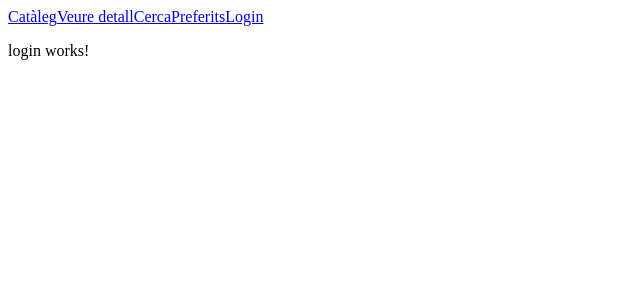
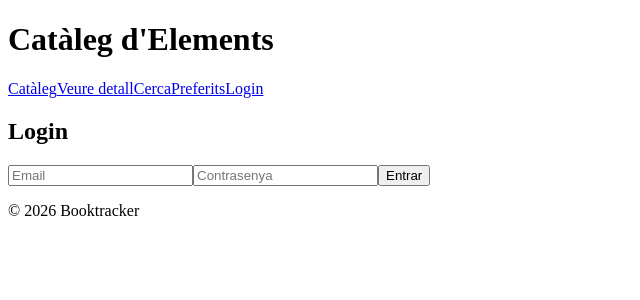
Before and after one commit to esther-cabrera/booktracker, an Angular app: page /login in a window 1280 px wide. Shown: the top 300 px of the page, without its empty margins (0-640 px from the left). Built offline with nearby package versions, Linux system fonts and the light colour scheme.

Commit message:
Exercici 2 eac 4, credencials

```diff
--- a/src/app/app.component.html
+++ b/src/app/app.component.html
@@ -1 +1,14 @@
-<app-navegacio></app-navegacio> <router-outlet></router-outlet>
+<div class="app-container">
+  <header>
+    <h1>Catàleg d'Elements</h1>
+  </header>
+
+  <main>
+    <app-navegacio></app-navegacio>
+    <router-outlet></router-outlet>
+  </main>
+
+  <footer>
+    <p>&copy; 2026 Booktracker</p>
+  </footer>
+</div>
--- a/src/app/app.routes.ts
+++ b/src/app/app.routes.ts
@@ -4,15 +4,18 @@ import { CercaComponent } from './pages/cerca/cerca.component';
 import { DetallComponent } from './pages/detall/detall.component';
 import { PreferitsPanelComponent } from './components/preferits-panel/preferits-panel.component';
 import { LoginComponent } from './pages/login/login.component';
+import { authGuard } from './guards/auth.guard';
 
 export const routes: Routes = [
   { path: '', redirectTo: 'cataleg', pathMatch: 'full' },
-
   { path: 'cataleg', component: CatalegComponent },
+  { path: 'detall/:id', component: DetallComponent },
   { path: 'cerca', component: CercaComponent },
-  { path: 'detall/:id', component: DetallComponent },
-  { path: 'preferits', component: PreferitsPanelComponent },
+  {
+    path: 'preferits',
+    component: PreferitsPanelComponent,
+    canActivate: [authGuard],
+  },
   { path: 'login', component: LoginComponent },
-
   { path: '**', redirectTo: 'cataleg' },
 ];
--- a/src/app/components/navegacio/navegacio.component.html
+++ b/src/app/components/navegacio/navegacio.component.html
@@ -3,5 +3,12 @@
   <a [routerLink]="['/detall', 1]">Veure detall</a>
   <a routerLink="/cerca" routerLinkActive="actiu">Cerca</a>
   <a routerLink="/preferits" routerLinkActive="actiu">Preferits</a>
-  <a routerLink="/login" routerLinkActive="actiu">Login</a>
+  <ng-container *ngIf="usuari$ | async as user; else noLogin">
+    <span>{{ user.nom }}</span>
+    <button (click)="logout()">Logout</button>
+  </ng-container>
+
+  <ng-template #noLogin>
+    <a routerLink="/login">Login</a>
+  </ng-template>
 </nav>
--- a/src/app/components/navegacio/navegacio.component.ts
+++ b/src/app/components/navegacio/navegacio.component.ts
@@ -1,12 +1,20 @@
-import { Component } from '@angular/core';
+import { Component, inject } from '@angular/core';
 import { RouterLink, RouterLinkActive } from '@angular/router';
-import { RouterOutlet } from '@angular/router';
+import { CommonModule } from '@angular/common';
+import { AuthService } from '../../services/auth.service';
 
 @Component({
   selector: 'app-navegacio',
   standalone: true,
-  imports: [RouterOutlet, RouterLink, RouterLinkActive],
+  imports: [CommonModule, RouterLink, RouterLinkActive],
   templateUrl: './navegacio.component.html',
-  styleUrl: './navegacio.component.scss',
 })
-export class NavegacioComponent {}
+export class NavegacioComponent {
+  private authService = inject(AuthService);
+
+  usuari$ = this.authService.obtenirUsuari();
+
+  logout() {
+    this.authService.logout();
+  }
+}
--- /dev/null
+++ b/src/app/guards/auth.guard.ts
@@ -0,0 +1,16 @@
+import { CanActivateFn, Router } from '@angular/router';
+import { inject } from '@angular/core';
+import { AuthService } from '../services/auth.service';
+
+export const authGuard: CanActivateFn = (route, state) => {
+  const authService = inject(AuthService);
+  const router = inject(Router);
+
+  if (authService.estaAutenticat()) {
+    return true;
+  }
+
+  return router.createUrlTree(['/login'], {
+    queryParams: { returnUrl: state.url },
+  });
+};
--- a/src/app/pages/login/login.component.html
+++ b/src/app/pages/login/login.component.html
@@ -1 +1,8 @@
-<p>login works!</p>
+<h2>Login</h2>
+
+<input [(ngModel)]="email" placeholder="Email" />
+<input [(ngModel)]="password" type="password" placeholder="Contrasenya" />
+
+<button (click)="login()">Entrar</button>
+
+<p *ngIf="error">{{ error }}</p>
--- a/src/app/pages/login/login.component.ts
+++ b/src/app/pages/login/login.component.ts
@@ -1,12 +1,30 @@
-import { Component } from '@angular/core';
+import { Component, inject } from '@angular/core';
+import { CommonModule } from '@angular/common';
+import { FormsModule } from '@angular/forms';
+import { Router } from '@angular/router';
+import { AuthService } from '../../services/auth.service';
 
 @Component({
   selector: 'app-login',
   standalone: true,
-  imports: [],
+  imports: [CommonModule, FormsModule],
   templateUrl: './login.component.html',
-  styleUrl: './login.component.scss'
 })
 export class LoginComponent {
+  private authService = inject(AuthService);
+  private router = inject(Router);
 
+  email = '';
+  password = '';
+  error = '';
+
+  login() {
+    const ok = this.authService.login(this.email, this.password);
+
+    if (ok) {
+      this.router.navigate(['/preferits']);
+    } else {
+      this.error = 'Credencials incorrectes';
+    }
+  }
 }
--- /dev/null
+++ b/src/app/services/auth.service.ts
@@ -0,0 +1,33 @@
+import { Injectable } from '@angular/core';
+import { BehaviorSubject, Observable } from 'rxjs';
+
+export interface Usuari {
+  id: number;
+  nom: string;
+  email: string;
+}
+
+@Injectable({ providedIn: 'root' })
+export class AuthService {
+  private usuariActual$ = new BehaviorSubject<Usuari | null>(null);
+
+  estaAutenticat(): boolean {
+    return this.usuariActual$.value !== null;
+  }
+
+  obtenirUsuari(): Observable<Usuari | null> {
+    return this.usuariActual$.asObservable();
+  }
+
+  login(email: string, contrasenya: string): boolean {
+    if (email === 'admin@test.com' && contrasenya === '1234') {
+      this.usuariActual$.next({ id: 1, nom: 'Admin', email });
+      return true;
+    }
+    return false;
+  }
+
+  logout(): void {
+    this.usuariActual$.next(null);
+  }
+}
```
